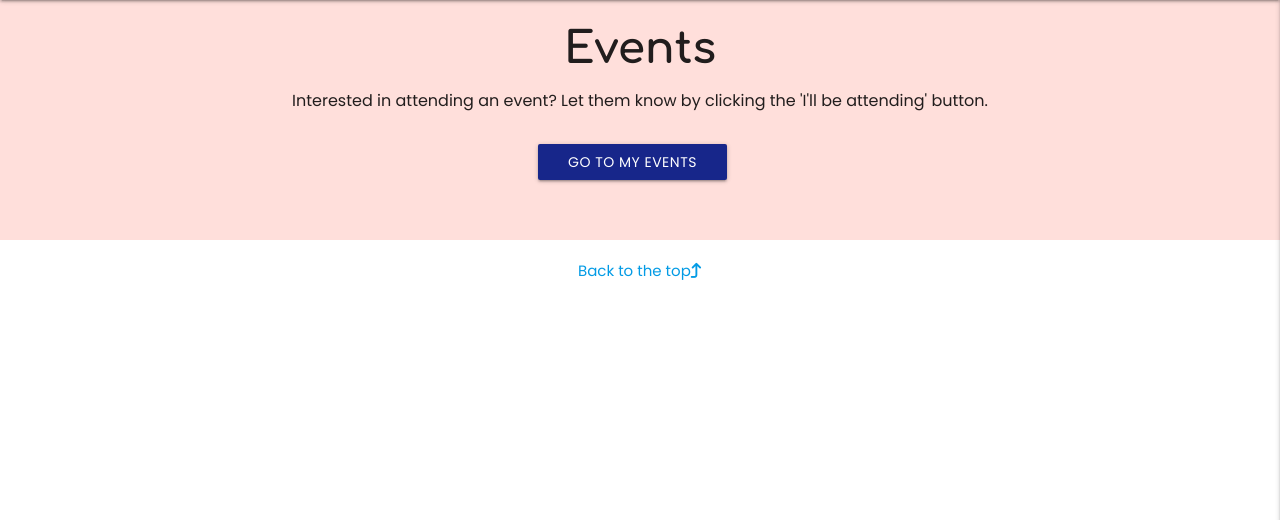
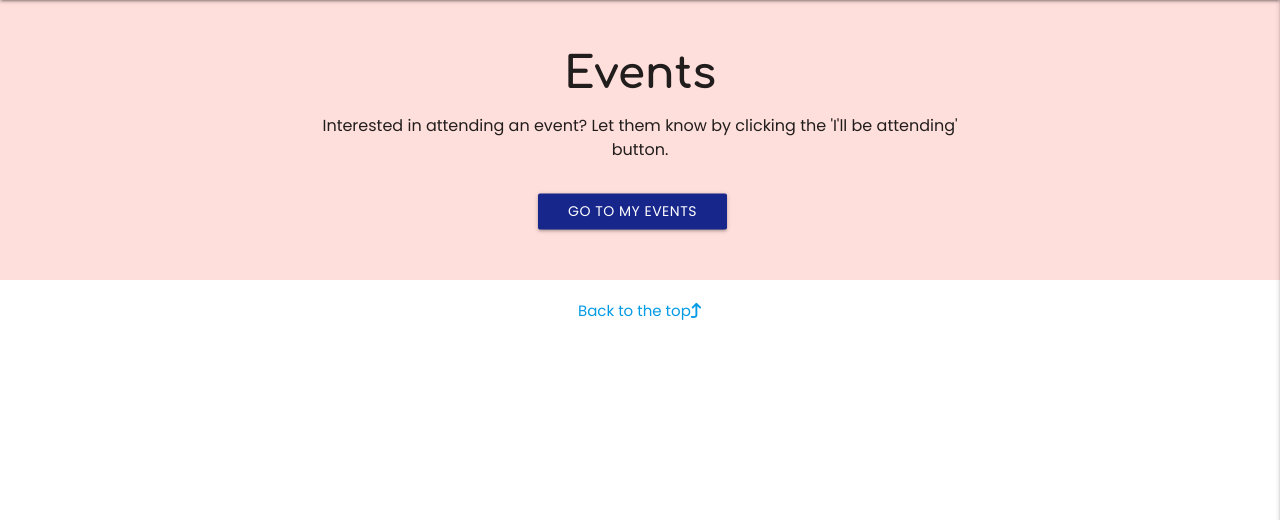
Before and after one commit to staceyJayneLewis/socialeyes, a Flask app: page /get_events in a window 1280 px wide. Shown: the part 64-584 px from the top of the page. Run offline with Flask 3, Linux system fonts and the light colour scheme; the visitor is signed in with stand-in values (Sample User, id 1); data that the repository does not hold is empty; some libraries are stand-ins or nearby versions; some web fonts are replaced.

Commit message:
Fix: Positioning of page header for medium and large devices

```diff
--- a/static/css/style.css
+++ b/static/css/style.css
@@ -19,6 +19,23 @@ nav ul li :hover {
 
 .nav-wrapper a i {
     color: black;
+}
+
+.page-header {
+    background-color: #ffdfdb;
+    height: 35vh;
+    position:relative;
+    text-align: center;
+    font-size: 16px;
+}
+
+.page-content{
+    margin: 0;
+    position: absolute;
+    top: 50%;
+    left: 50%;
+    -ms-transform: translate(-50%, -50%);
+    transform: translate(-50%, -50%);
 }
 
 /* home page */
@@ -129,14 +146,6 @@ footer {
     margin-top: auto;
 }
 
-.page-header {
-    background-color: #ffdfdb;
-    height: 30vh;
-    text-align: center;
-    padding: 25px;
-    font-size: 16px;
-}
-
 /* code used from w3schools as referenced in README.md sources */
 .center {
     margin: 0;
@@ -146,6 +155,7 @@ footer {
     -ms-transform: translate(-50%, -50%);
     transform: translate(-50%, -50%);
 }
+/* end of code used from w3schools */
 
 
 .social-icons {
@@ -245,6 +255,7 @@ label {
 
 /* medium screens */
 @media only screen and (min-width: 600px) {
+
     .page-header>p {
         padding-right: 5rem;
         padding-left: 5rem;
@@ -256,6 +267,10 @@ label {
 
     #hero-heading>p {
         font-size: 18px;
+    }
+
+    .hero-center {
+        top: 50%;
     }
 }
 
--- a/templates/events.html
+++ b/templates/events.html
@@ -1,10 +1,12 @@
 {% extends "base.html" %}
 {% block content %}
 <div class="page-header">
-    <h3>Events</h3>
-    <p>Interested in attending an event? Let them know by clicking the 'I'll be attending' button.</p>
-    <a href="{{ url_for('profile', username=session['user'])}}" class="btn rounded ">Go to my
-        events</a>
+    <div class="page-content">
+        <h3>Events</h3>
+        <p>Interested in attending an event? Let them know by clicking the 'I'll be attending' button.</p>
+        <a href="{{ url_for('profile', username=session['user'])}}" class="btn rounded ">Go to my
+            events</a>
+    </div>
 </div>
 
 <div class="events row">
```
